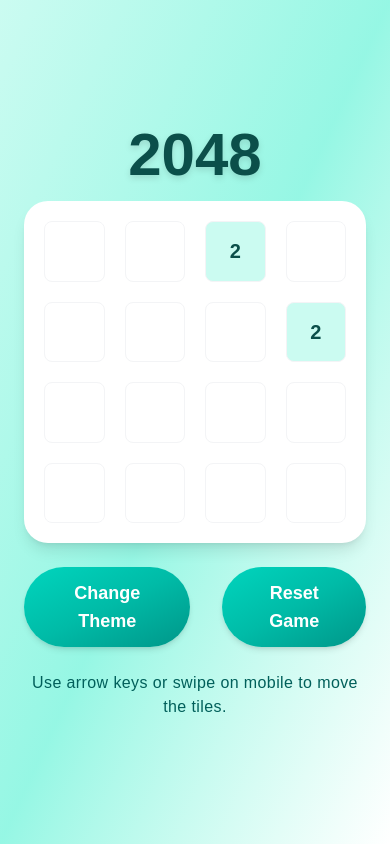
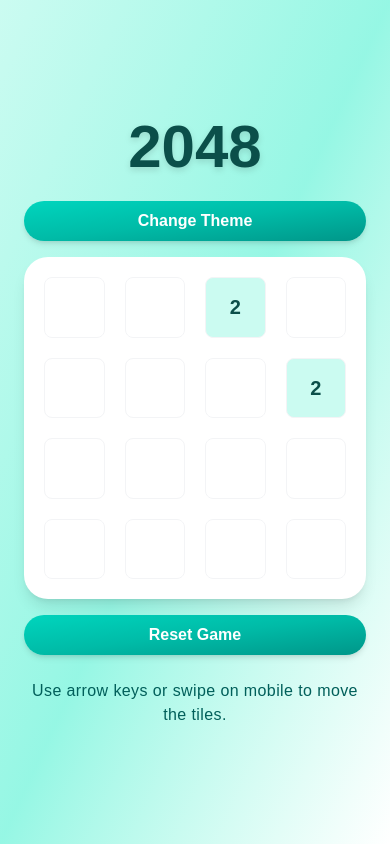
Before and after one commit to ajayxKumar27/Random-app, a Next.js app: page /games/2048 in a window 390 px wide. Built offline with nearby package versions, Linux system fonts and the light colour scheme.

Commit message:
ui enhanced

```diff
--- a/src/Components/Game2048/GameBoard.tsx
+++ b/src/Components/Game2048/GameBoard.tsx
@@ -106,6 +106,12 @@ const GameBoard: React.FC = () => {
       <h1 className={`text-6xl md:text-7xl font-extrabold ${themeClasses[theme].text} drop-shadow-md mb-4 select-none`}>
         2048
       </h1>
+      <button
+          onClick={cycleTheme}
+          className={`w-full sm:w-auto mt-2 sm:mt-6 px-4 sm:px-6 py-2 sm:py-3 rounded-full bg-gradient-to-br ${themeClasses[theme].gradientBtn} text-white font-semibold text-base sm:text-lg shadow-md hover:brightness-110 transition cursor-pointer mb-4`}
+        >
+          Change Theme
+        </button>
 
       <div
         ref={boardRef}
@@ -153,20 +159,12 @@ const GameBoard: React.FC = () => {
         </motion.div>
       )}
 
-      <div className='flex align-center gap-8'>
-        <button
-          onClick={cycleTheme}
-          className={`mt-6 px-6 py-3 rounded-full bg-gradient-to-br ${themeClasses[theme].gradientBtn} text-white font-semibold text-lg shadow-md hover:brightness-110 transition cursor-pointer`}
-        >
-          Change Theme
-        </button>
         <button
           onClick={resetGame}
-          className={`mt-6 px-6 py-3 rounded-full bg-gradient-to-br ${themeClasses[theme].gradientBtn} text-white font-semibold text-lg shadow-md hover:brightness-110 transition cursor-pointer`}
+          className={`w-full sm:w-auto mt-4 sm:mt-6 px-4 sm:px-6 py-2 sm:py-3 rounded-full bg-gradient-to-br ${themeClasses[theme].gradientBtn} text-white font-semibold text-base sm:text-lg shadow-md hover:brightness-110 transition cursor-pointer`}
         >
           Reset Game
         </button>
-      </div>
       <p className={`mt-6 ${themeClasses[theme].info} text-center select-none max-w-sm tracking-wide`}>
         Use arrow keys or swipe on mobile to move the tiles.
       </p>
```
